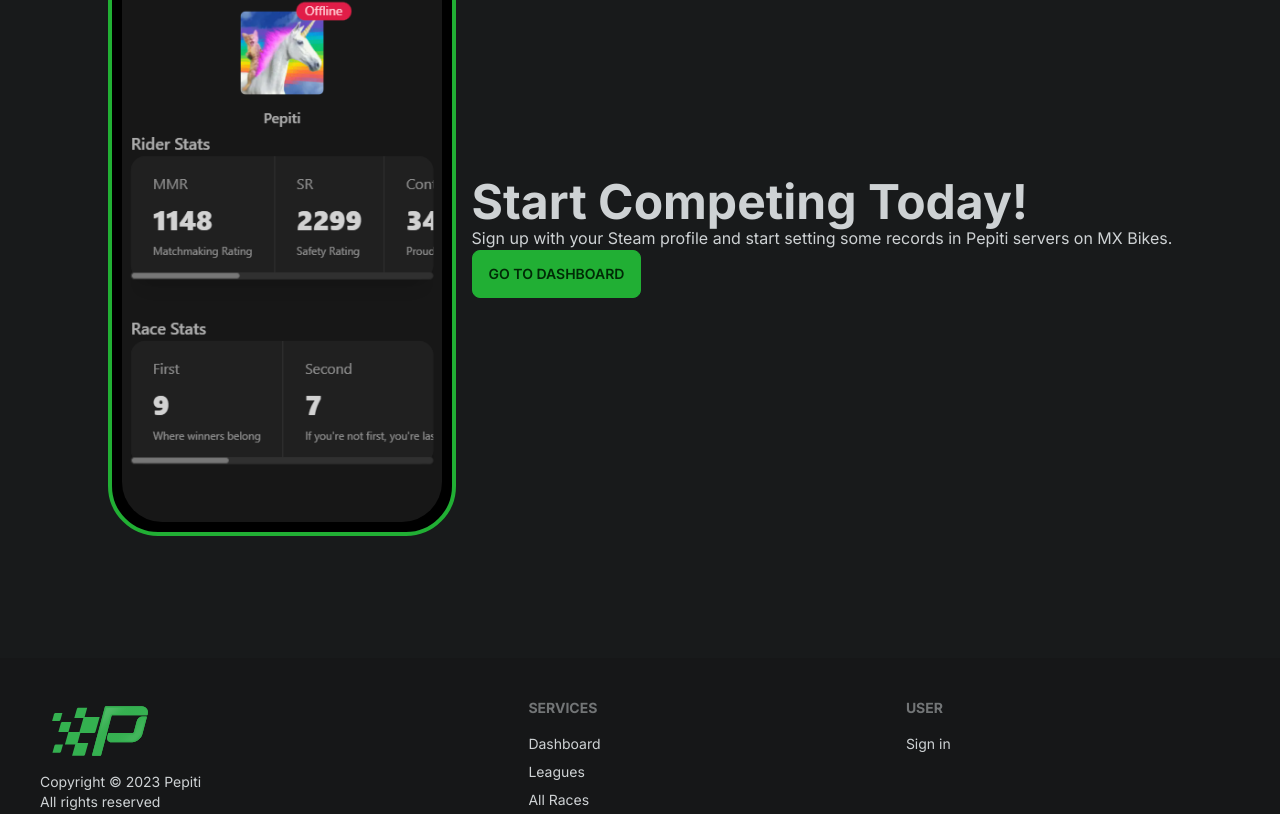
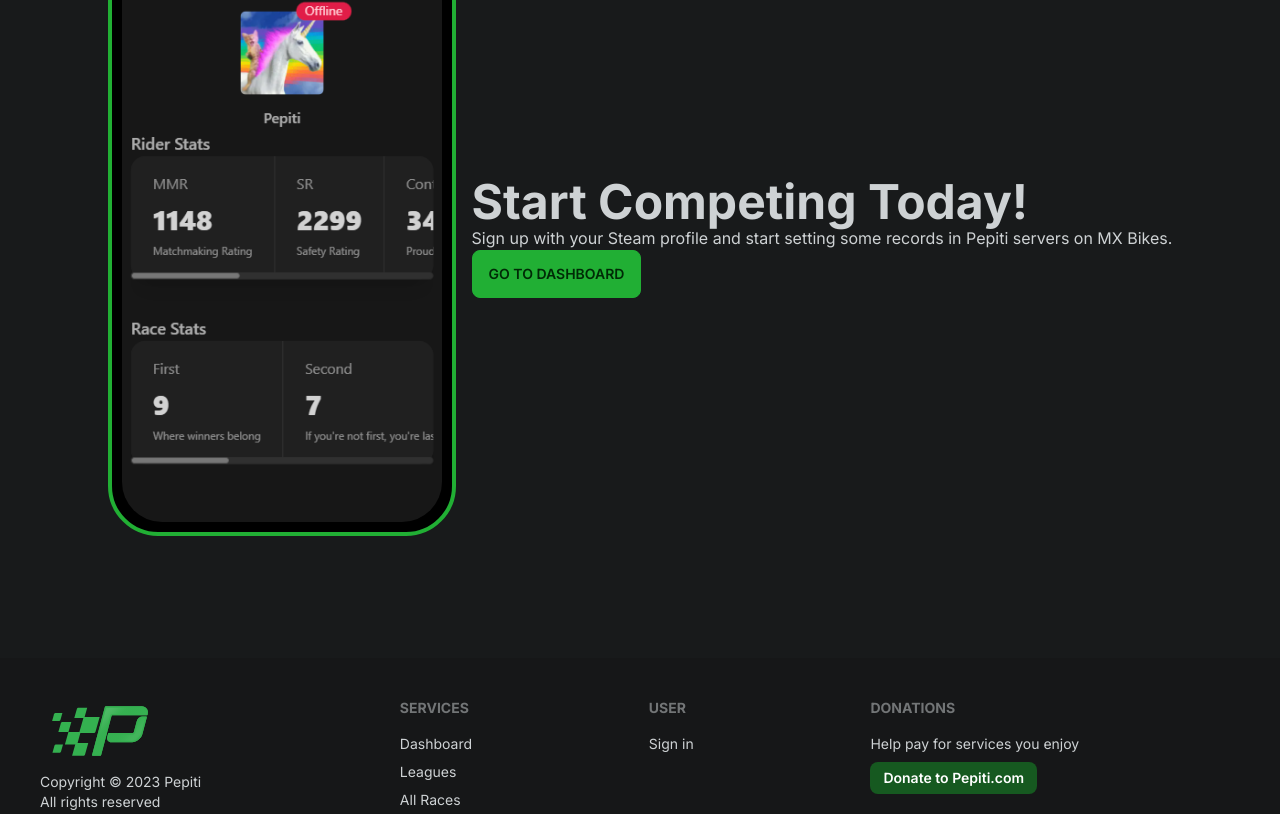
Before and after one commit to capriok/Pepiti-Stats, a Next.js app: page / in a window 1280 px wide. Shown: the part 1974-2788 px from the top of the page. Built offline with nearby package versions, Linux system fonts and the light colour scheme; no server answers.

Commit message:
profile, dash stuff

```diff
--- a/src/app/dashboard/components/TrackRecords.tsx
+++ b/src/app/dashboard/components/TrackRecords.tsx
@@ -2,7 +2,6 @@
 
 import Link from 'next/link'
 import React, { Suspense, useState } from 'react'
-import Api from '~/api/api'
 import Spinner from '~/components/Spinner'
 import Table from '~/components/Table'
 import ServerTrackTable from './ServerTrackTable'
--- a/src/app/dashboard/page.tsx
+++ b/src/app/dashboard/page.tsx
@@ -7,13 +7,14 @@
 import WorldRecordsTable from '~/components/tables/WorldRecordsTable'
 import MMRRecordsTable from '~/components/tables/MMRRecordsTable'
 import SRRecordsTable from '~/components/tables/SRRecordsTable'
+import DonationMarquee from '~/components/DonationMarquee'
 
 export default async function Page() {
   const apiStats = await Api.GetSummaryStats()
-  const trackList = await Api.GetTrackNames()
   const worldRecords = await Api.GetDynamicTopRecords('riders', 10)
   const worldMMR = await Api.GetDynamicTopRecords('mmr', 10)
   const worldSR = await Api.GetDynamicTopRecords('sr', 10)
+  const trackList = await Api.GetTrackNames()
 
   return (
     <>
@@ -45,6 +46,8 @@
         </div>
 
         <TrackRecords trackList={trackList.tracks} />
+
+        <div className="mt-10">{/* <DonationMarquee /> */}</div>
       </div>
     </>
   )
--- a/src/app/layout.tsx
+++ b/src/app/layout.tsx
@@ -13,8 +13,6 @@
 import Footer from '~/components/Footer'
 
 import '~/globals.css'
-import { usePathname } from 'next/navigation'
-import DonationBanner from './dashboard/components/DonationBanner'
 
 export default async function RootLayout({ children }: { children: React.ReactNode }) {
   const user = await useAuthUser()
--- a/src/app/profile/[guid]/components/records/RiderRecordsTable.tsx
+++ b/src/app/profile/[guid]/components/records/RiderRecordsTable.tsx
@@ -15,8 +15,6 @@
 
 export default function RiderRecordsTable({ records }: Props) {
   const [term, setTerm] = useState('')
-
-  console.log(records)
 
   const data = records.map((record) => ({
     _id: record._id,
--- /dev/null
+++ b/src/app/races/page.tsx
@@ -0,0 +1,14 @@
+import Api from '~/api/api'
+import PageHeader from '~/components/PageHeader'
+
+export default async function Page() {
+  const races = await Api.GetRecentRaces()
+
+  console.log(races)
+
+  return (
+    <>
+      <PageHeader title="Races" />
+    </>
+  )
+}
--- /dev/null
+++ b/src/components/DonationMarquee.tsx
@@ -0,0 +1,34 @@
+'use client'
+
+interface Props {}
+
+export default function DonationMarquee({}: Props) {
+  const donations = [
+    { id: '1', donator: 'Pepiti', date: '2023-01-01T00:00:00.000Z', amount: 5, currency: '$' },
+    { id: '1', donator: 'Tooky', date: '2023-01-01T00:00:00.000Z', amount: 15, currency: '$' },
+    { id: '1', donator: 'PDR', date: '2023-01-01T00:00:00.000Z', amount: 10, currency: '$' },
+    { id: '1', donator: 'Other Guy', date: '2023-01-01T00:00:00.000Z', amount: 5, currency: '$' },
+  ]
+
+  return (
+    <div>
+      <div className="text-lg text-semibold mb-2">Recent Donations</div>
+      <div className="stats gap-5 w-full">
+        {donations.map((donation) => (
+          <div key={donation.id} className="stat card card-body p-4 bg-base-200 text-white">
+            <div className="flex justify-between">
+              <div className="text-lg">{donation.donator}</div>
+              <div className="text-neutral-400 text-sm">
+                {new Date(donation.date).toLocaleDateString()}
+              </div>
+            </div>
+            <div className="flex justify-end text-lg gap-1">
+              <div className="text-secondary/60">{donation.currency}</div>
+              <div>{donation.amount}</div>
+            </div>
+          </div>
+        ))}
+      </div>
+    </div>
+  )
+}
--- a/src/components/Footer.tsx
+++ b/src/components/Footer.tsx
@@ -6,9 +6,7 @@
   const date = new Date()
   const authGuid = user._id
 
-  const isSignedIn = !!user._id
-
-  const userLinks = isSignedIn ? (
+  const userLinks = user.guid ? (
     <>
       <Link href={`/profile/${authGuid}`} className="link link-hover">
         Profile
@@ -31,7 +29,7 @@
 
   return (
     <footer className="p-10 bg-base-200 text-base-content mt-5">
-      <div className="footer mx-auto max-w-[1500px]">
+      <div className="footer mx-auto max-w-[1400px]">
         <div>
           <Image
             priority={true}
@@ -65,6 +63,18 @@
           <span className="footer-title">User</span>
           {userLinks}
         </div>
+        <div>
+          <span className="footer-title">Donations</span>
+          <div>Help pay for services you enjoy</div>
+          <div className="bg-secondary/60 hover:bg-secondary text-white btn btn-ghost btn-sm normal-case">
+            <a
+              target="_blank"
+              rel="noreferrer"
+              href={`https://paypal.me/pepitisdevs?country.x=US&locale.x=en_US`}>
+              Donate to Pepiti.com
+            </a>
+          </div>
+        </div>
       </div>
     </footer>
   )
--- a/src/components/Navbar.tsx
+++ b/src/components/Navbar.tsx
@@ -80,7 +80,7 @@
       <Link
         key={idx}
         href={link.href}
-        className={`mr-2 flex justify-between btn btn-sm btn-ghost hover:bg-transparent hover:underline normal-case`}>
+        className="mr-2 flex justify-between btn btn-ghost normal-case">
         <div className="flex gap-2 justify-center items-center">
           {link.displayName}
           {link.icon}
@@ -91,7 +91,7 @@
 
   return (
     <>
-      <div className="bg-base-200 sticky top-0 z-50 backdrop-blur-md ">
+      <div className="bg-base-200 sticky top-0 z-50 backdrop-blur-md">
         <div className="navbar max-w-[1500px] mx-auto">
           <div className="navbar-start">
             <Link href="/dashboard" className="btn btn-ghost">
```
